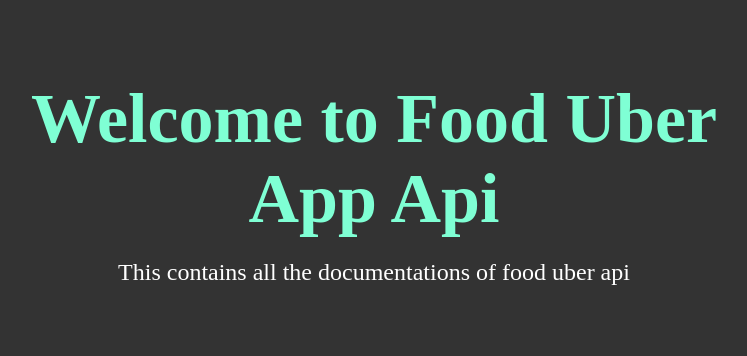
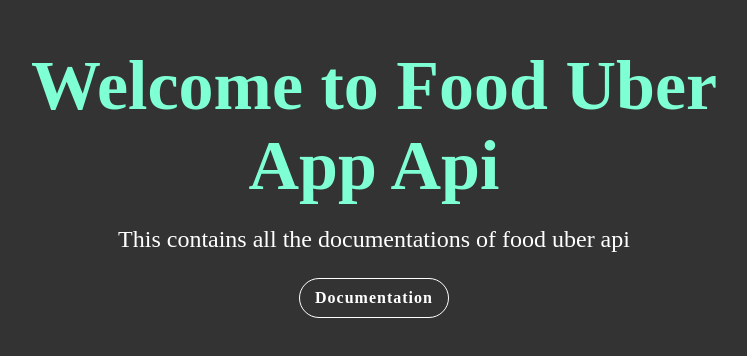
Before and after one commit to codeschool-africa/food-uber-api, a website: page views/index.html in a window 1280 px wide. Shown: the part 218-574 px from the top of the page, without its empty margins (266-1013 px from the left). Drawn offline with Linux system fonts and the light colour scheme.

Commit message:
added swagger ui for documentations

```diff
--- a/index.js
+++ b/index.js
@@ -3,12 +3,16 @@ const path = require( "path" )
 const bodyParser = require( "body-parser" );
 const cors = require( "cors" )
 const cookieSession = require( 'cookie-session' );
+const swaggerUi = require( 'swagger-ui-express' );
 const db = require( "./src/models/db" )
 const router = require( "./src/routes/routes" );
+const swaggerDocument = require( "./swagger/swagger.json" )
 
 const app = express()
 
 app.use( express.static( path.join( __dirname, 'public' ) ) );
+
+app.use( '/api-docs', swaggerUi.serve, swaggerUi.setup( swaggerDocument ) );
 
 //setting  cookie session
 app.use( cookieSession( {
--- a/package.json
+++ b/package.json
@@ -31,6 +31,7 @@
     "express-validator": "^6.6.0",
     "multer": "^1.4.2",
     "mysql": "^2.18.1",
-    "nodemailer": "^6.4.10"
+    "nodemailer": "^6.4.10",
+    "swagger-ui-express": "^4.1.4"
   }
 }
--- /dev/null
+++ b/public/assets/css/style.css
@@ -0,0 +1,11 @@
+* {
+    padding: 0;
+    margin: 0;
+    box-sizing: border-box;
+}
+
+.container {
+    width: 80%;
+    max-width: 1400px;
+    margin: auto;
+}
--- a/views/index.html
+++ b/views/index.html
@@ -14,15 +14,16 @@
         body {
             background: #333;
             color: #fff;
-            text-align: center;
-            display: flex;
-            justify-content: center;
-            align-items: center;
-            min-height: 100vh;
         }
         .container {
             width: 60%;
             margin: auto;
+            text-align: center;
+            display: flex;
+            flex-direction: column;
+            justify-content: center;
+            align-items: center;
+            min-height: 100vh;
         }
         h1 {
             color: aquamarine;
@@ -31,6 +32,26 @@
         }
         p {
             font-size: 24px;
+        }
+        a {
+            display: flex;
+            justify-content: center;
+            align-items: center;
+            border: 1px solid #fff;
+            width: 150px;
+            height: 40px;
+            color: #fff;
+            border-radius: 20px;
+            text-decoration: none;
+            font-weight: 700;
+            letter-spacing: 1px;
+            margin-top: 25px;
+            transition: .35s;
+        }
+        a:hover {
+            background: #7FFFD4;
+            color: #000;
+            outline: #7FFFD4;
         }
     </style>
 </head>
@@ -44,6 +65,7 @@
         <p>
             This contains all the documentations of food uber api
         </p>
+        <a href="/api-docs">Documentation</a>
     </div>
 </body>
 </html>
```
Also changed, not shown: swagger/swagger.json (added, +51 -0 lines), public/assets/uploads/food_images/profile.png (added), 1 other file.
